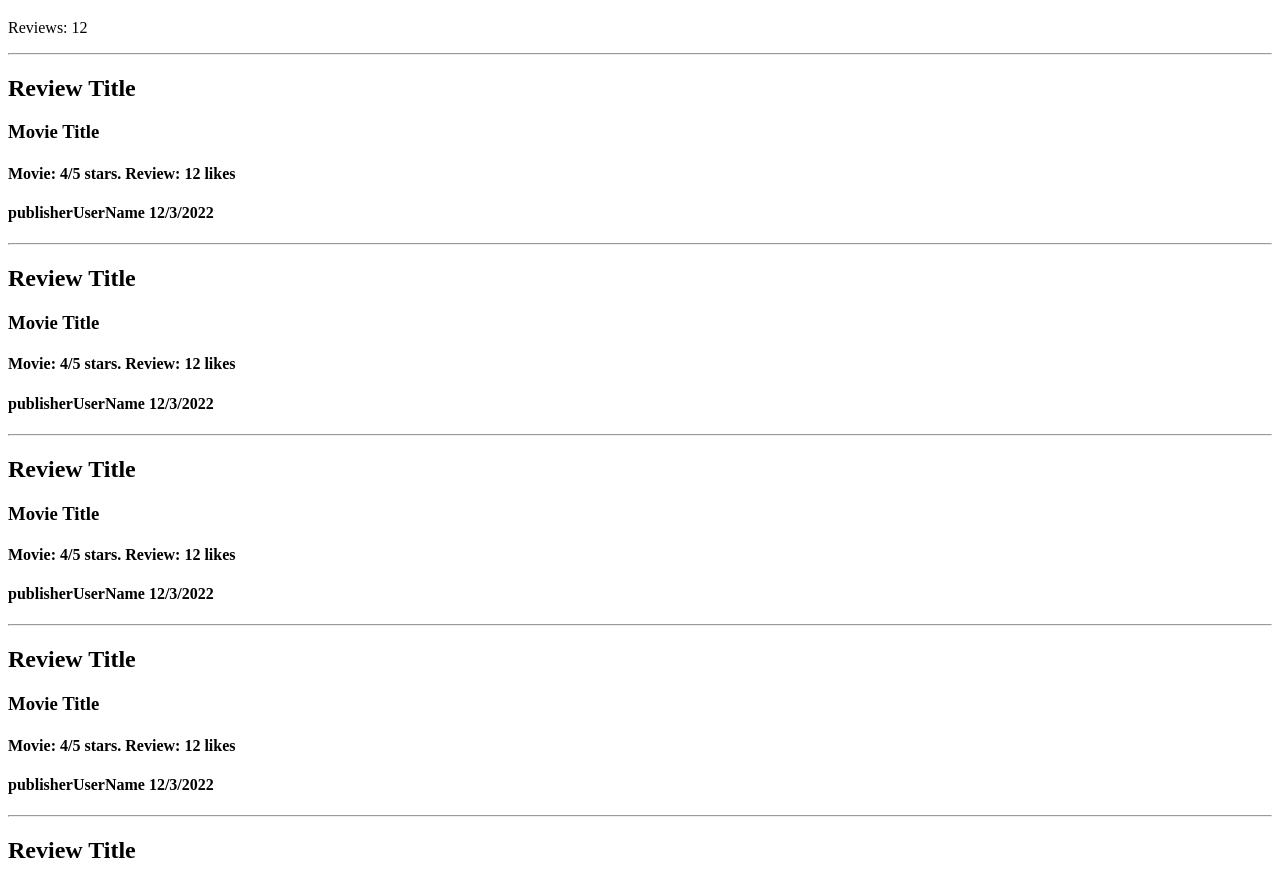
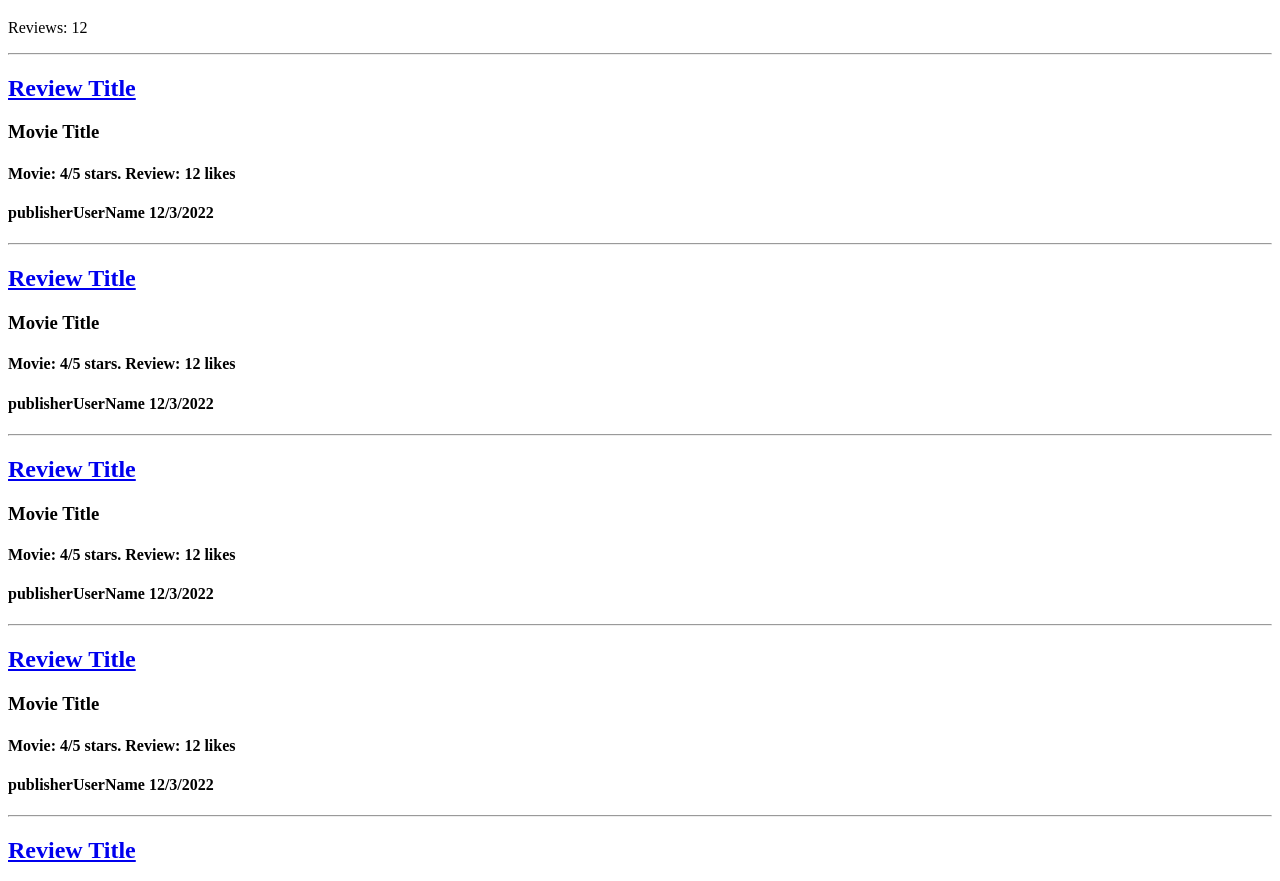
Before and after one commit to rockyRacoon73/startup, a plain HTML site: page profile.html in a window 1280 px wide. Shown: the part 363-1244 px from the top of the page. Drawn offline with Linux system fonts and the light colour scheme.

Commit message:
edited profile.html to link to full reviews

```diff
--- a/profile.html
+++ b/profile.html
@@ -25,38 +25,39 @@
 
             <h1><span>userName</span>'s Reviews</h1>
             <p>Reviews: <span>12</span></p>
+            <hr />
 
-            <hr />
+
             <div>
-                <h2>Review Title</h2>
+                <h2><a href="fullReview.html">Review Title</a></h2>
                 <h3>Movie Title</h3>
                 <h4>Movie: <span>4</span>/5 stars. Review: <span>12</span> likes</h4>
                 <h4><span>publisherUserName</span> <span>12/3/2022</span></h4>
             </div>
             <hr />
             <div>
-                <h2>Review Title</h2>
+                <h2><a href="fullReview.html">Review Title</a></h2>
                 <h3>Movie Title</h3>
                 <h4>Movie: <span>4</span>/5 stars. Review: <span>12</span> likes</h4>
                 <h4><span>publisherUserName</span> <span>12/3/2022</span></h4>
             </div>
             <hr />
             <div>
-                <h2>Review Title</h2>
+                <h2><a href="fullReview.html">Review Title</a></h2>
                 <h3>Movie Title</h3>
                 <h4>Movie: <span>4</span>/5 stars. Review: <span>12</span> likes</h4>
                 <h4><span>publisherUserName</span> <span>12/3/2022</span></h4>
             </div>
             <hr />
             <div>
-                <h2>Review Title</h2>
+                <h2><a href="fullReview.html">Review Title</a></h2>
                 <h3>Movie Title</h3>
                 <h4>Movie: <span>4</span>/5 stars. Review: <span>12</span> likes</h4>
                 <h4><span>publisherUserName</span> <span>12/3/2022</span></h4>
             </div>
             <hr />
             <div>
-                <h2>Review Title</h2>
+                <h2><a href="fullReview.html">Review Title</a></h2>
                 <h3>Movie Title</h3>
                 <h4>Movie: <span>4</span>/5 stars. Review: <span>12</span> likes</h4>
                 <h4><span>publisherUserName</span> <span>12/3/2022</span></h4>
```
